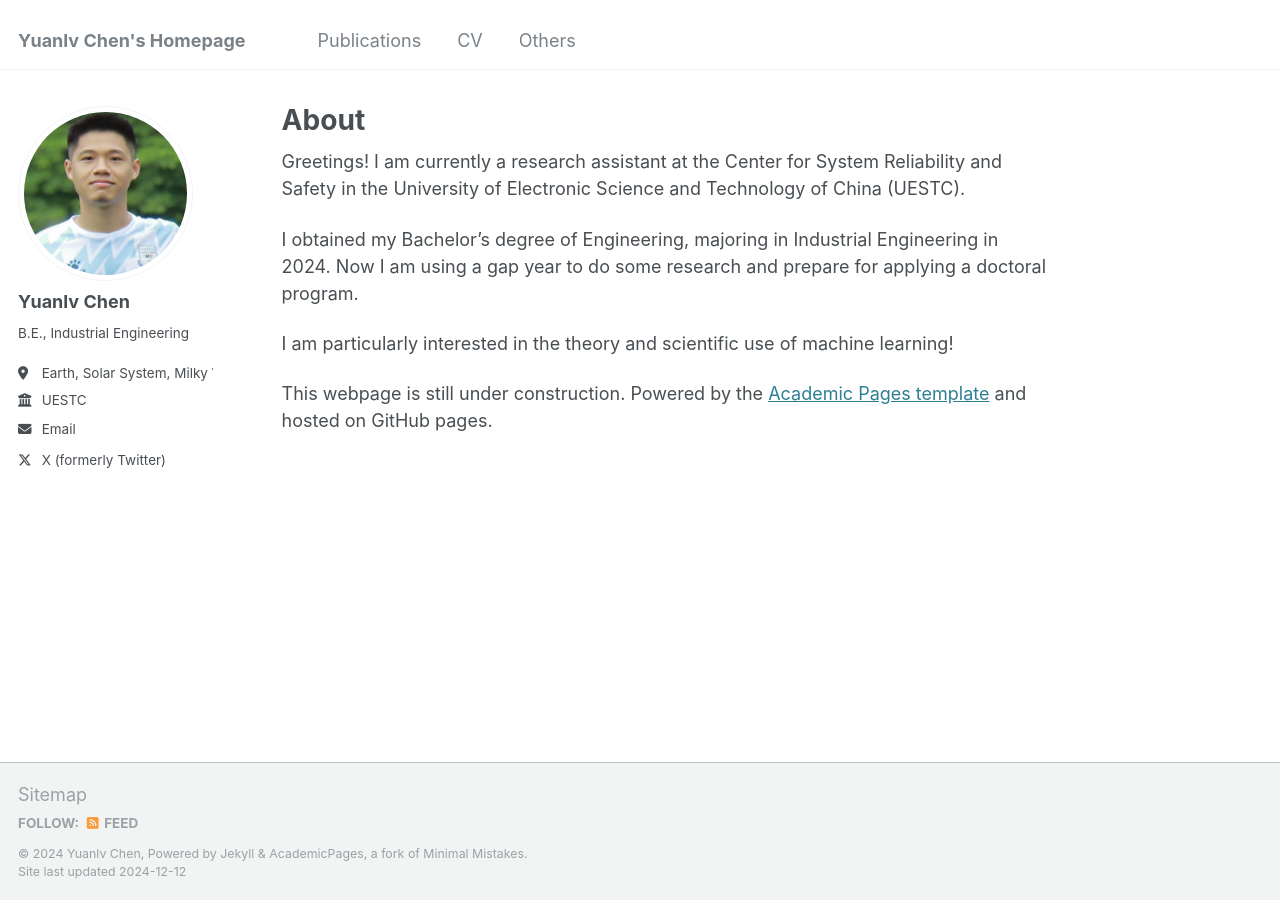
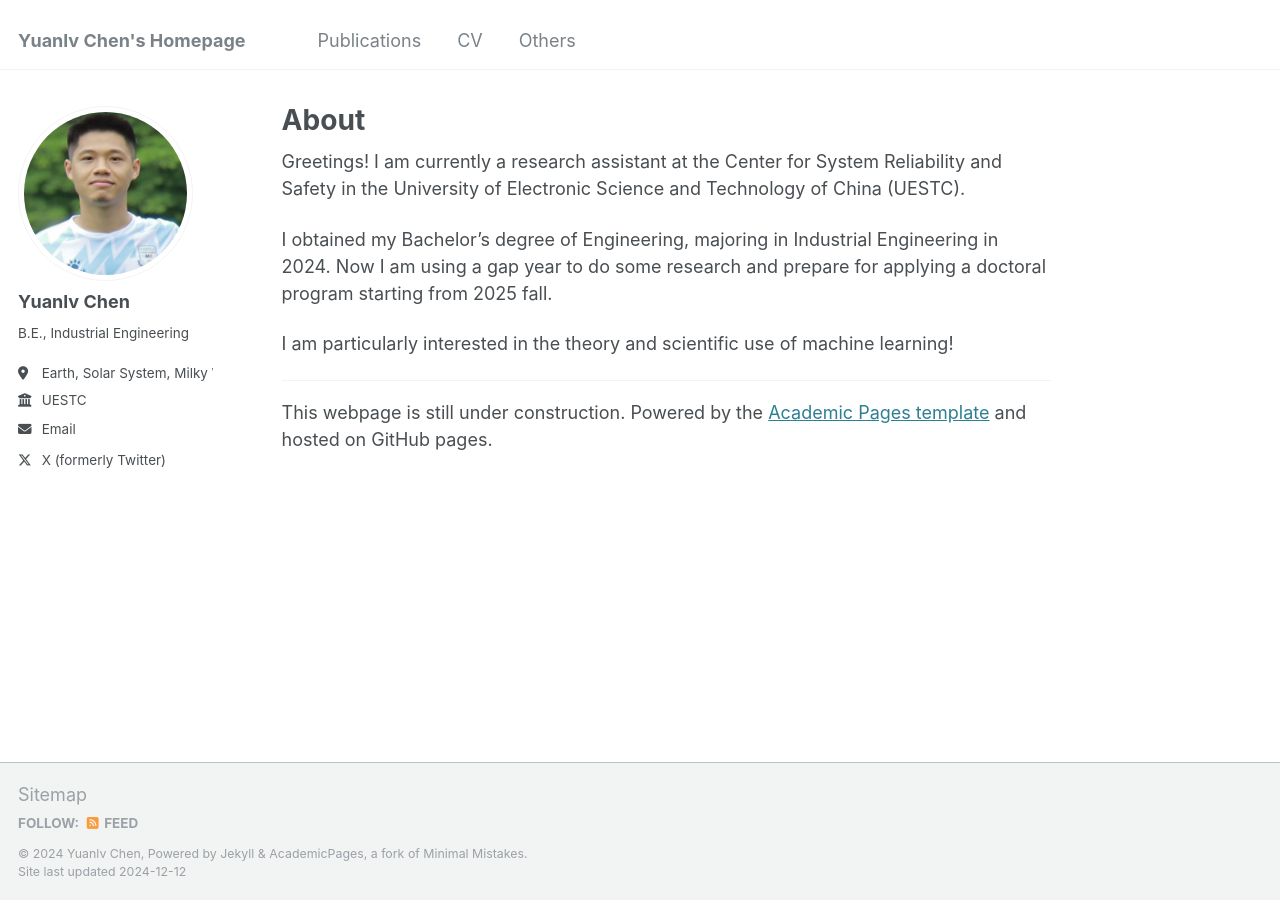
Before and after one commit to YLchen22/YLchen22.github.io, a Jekyll site: the page built from _pages/about.md, in a window 1280 px wide. Built offline with Jekyll 4.4.1, drawn with Linux system fonts in a browser that asks for light colours.

Commit message:
Update about.md

```diff
--- a/_pages/about.md
+++ b/_pages/about.md
@@ -9,8 +9,10 @@ redirect_from:
 
 Greetings! I am currently a research assistant at the Center for System Reliability and Safety in the University of Electronic Science and Technology of China (UESTC).
 
-I obtained my Bachelor's degree of Engineering, majoring in Industrial Engineering in 2024. Now I am using a gap year to do some research and prepare for applying a doctoral program.
+I obtained my Bachelor's degree of Engineering, majoring in Industrial Engineering in 2024. Now I am using a gap year to do some research and prepare for applying a doctoral program starting from 2025 fall.
 
 I am particularly interested in the theory and scientific use of machine learning!
 
+
+------
 This webpage is still under construction. Powered by the [Academic Pages template](https://github.com/academicpages/academicpages.github.io) and hosted on GitHub pages.
```
